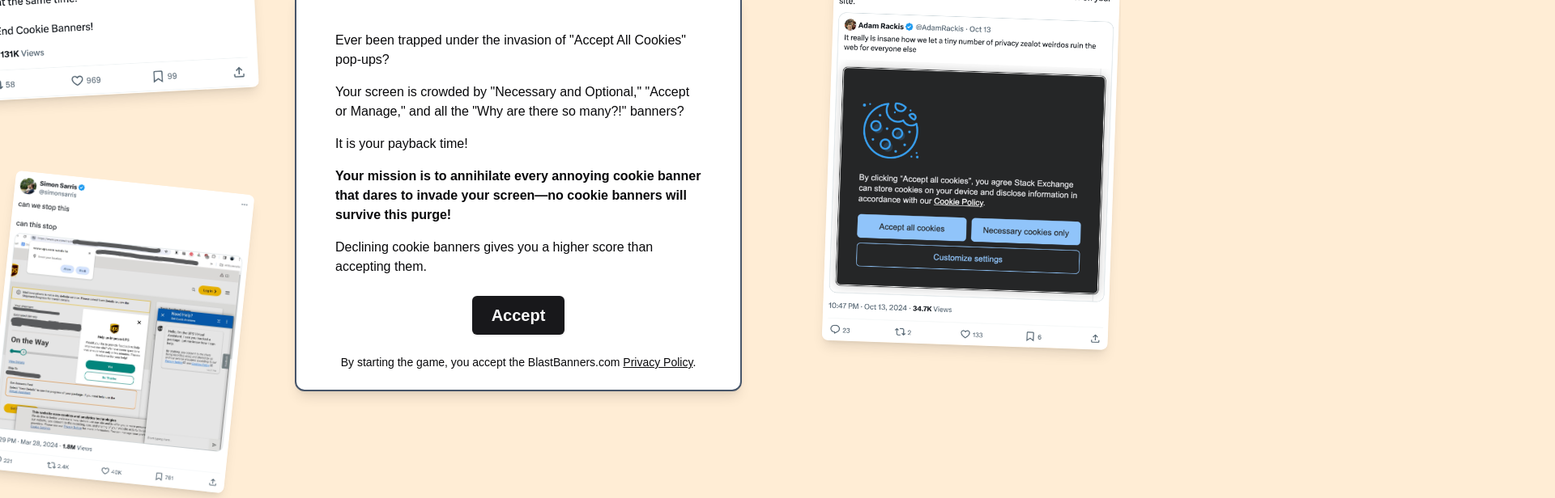
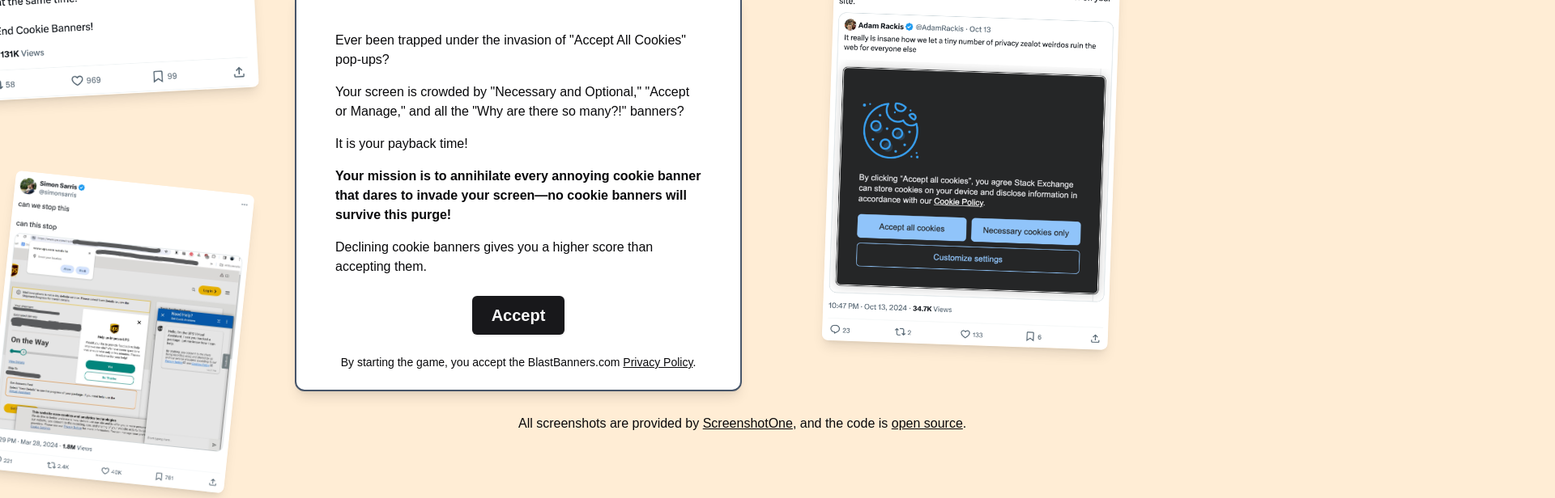
Before and after one commit to screenshotone/blastbanners, a Next.js app: page / in a window 1280 px wide. Shown: the part 184-800 px from the top of the page at 81% size, 1920 px wide, since content can reach past the window. Built offline with nearby package versions, Linux system fonts and the light colour scheme.

Commit message:
Add links to ScreenshotOne and GitHub repository

```diff
--- a/src/app/page.tsx
+++ b/src/app/page.tsx
@@ -55,7 +55,7 @@ export default function IndexPage() {
                     </div>
                     <StartGameButton />
                     <p className="text-sm mt-6">
-                        By starting the game, you accept the BlastBanners.com {" "}
+                        By starting the game, you accept the BlastBanners.com{" "}
                         <Link
                             className="underline hover:no-underline"
                             href="/privacy"
@@ -66,6 +66,27 @@ export default function IndexPage() {
                     </p>
                 </div>
             </div>
+            <div className="absolute bottom-20 left-1/2 w-full">
+                <p>
+                    All screenshots are provided by{" "}
+                    <Link
+                        href="https://screenshotone.com"
+                        prefetch={false}
+                        className="underline hover:no-underline"
+                    >
+                        ScreenshotOne
+                    </Link>
+                    , and the code is{" "}
+                    <Link
+                        href="https://github.com/screenshotone/blastbanners"
+                        prefetch={false}
+                        className="underline hover:no-underline"
+                    >
+                        open source
+                    </Link>
+                    .
+                </p>
+            </div>
         </div>
     );
 }
--- a/src/app/results/page.tsx
+++ b/src/app/results/page.tsx
@@ -77,6 +77,27 @@ export default async function ResultsPage({
                     ))}
                 </div>
             </div>
+            <div className="absolute bottom-20 left-0 w-full">
+                <p className="text-center">
+                    All screenshots are provided by{" "}
+                    <Link
+                        href="https://screenshotone.com"
+                        prefetch={false}
+                        className="underline hover:no-underline"
+                    >
+                        ScreenshotOne
+                    </Link>
+                    , and the code is{" "}
+                    <Link
+                        href="https://github.com/screenshotone/blastbanners"
+                        prefetch={false}
+                        className="underline hover:no-underline"
+                    >
+                        open source
+                    </Link>
+                    .
+                </p>
+            </div>
         </div>
     );
 }
```
